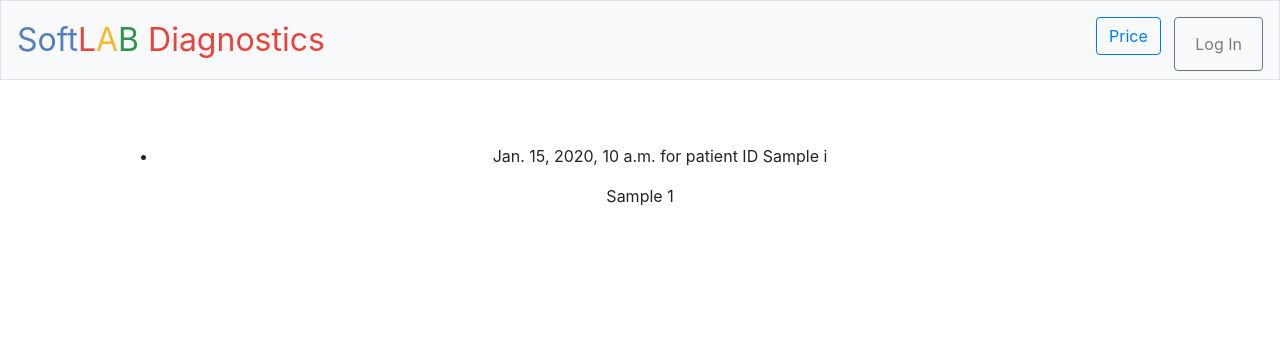
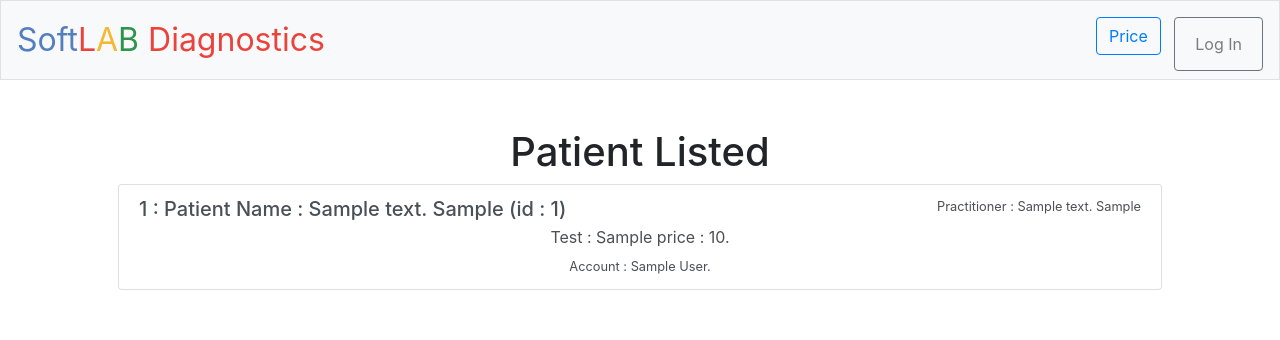
Before and after one commit to bijupat/softlab, a Django app: template labsys/templates/labsys/index.html in a window 1280 px wide. Shown: the top 340 px of the page. Run offline with Django 3.2, Linux system fonts and the light colour scheme; tables that the repository leaves empty hold one stand-in row (values such as "Sample post"); the template is opened without the code that fills it: values that come from a table or form of the project are taken from there, most other values are stand-ins (such as "Sample title", 1, 10 or a date in 2020); some libraries are stand-ins or nearby versions.

Commit message:
template changed use filter and defult object instead user defined dict

```diff
--- a/labsys/models.py
+++ b/labsys/models.py
@@ -169,7 +169,10 @@ class Practitioner(models.Model):
     period = models.ForeignKey(Period, on_delete=models.PROTECT, related_name='practitioner_period',blank=True, null=True)
     #communication = communication()
     def __str__(self):
-        return 'Practitioner id {} name : {}'.format(self.id, self.practitioner_name.get().text)
+        if self.practitioner_name:
+            return 'Practitioner : {} {}'.format(self.practitioner_name.get().text, self.practitioner_name.get().family)
+        else :
+            return f'Practitioner id {self.id}'
 
 # // A contact party (e.g. guardian, partner, friend) for the patient##
 class Contact(models.Model):
@@ -211,7 +214,11 @@ class Patient(models.Model):
         ordering = ["id"]
 
     def __str__(self):
-        return 'Patient Name : {} {} having id : {}'.format(self.patient_name.get().text, self.patient_name.get().family, self.id )
+        if self.patient_name:
+            return 'Patient Name : {} {} (id : {})'.format(self.patient_name.get().text, self.patient_name.get().family, self.id )
+        else :
+            return f'Patient id : {self.id}'
+
 
 
 class Telecom(models.Model):
@@ -354,7 +361,7 @@ class ObservationDefinition (models.Model):
         ordering = ["test"]
 
     def __str__(self):
-            return 'Test : {} by {} method with price : {}'.format(self.test, self.method, self.price)
+            return 'Test : {}  price : {}'.format(self.test, self.price)
 
 # Referance range for testlist(observationdefination)
 class QualifiedInterval (models.Model):
--- a/labsys/templates/labsys/index.html
+++ b/labsys/templates/labsys/index.html
@@ -2,16 +2,42 @@
 {% load static %}
 {% block title %}test{% endblock %}
 {% block body %}
+    <h1>Patient Listed</h1>
 
+    {% comment "template for dict created manually in view function" %}
     <P>
-       {% for c in context %}
-       <ul>
-        <li>{{c.i.date}} for patient ID {{c.i.name}}</li>
-
+        {% for c in context %}
+        <ul>
+           <li>
+               {{c.id}} : {{c.date}} : {{c.patient}} : {{c.practitioner}} :{{c.account}} :
+               {% for test in c.test%} {{test}},
+               {% empty %}
+               No Test Listed
+               {% endfor %}
+            </li>
         </ul>
-       {% empty %}
+        {% empty %}
             No Patient Listed!
         {% endfor %}
     </P>
-    {{context.1.name}}
+    {% endcomment %}
+
+    <div class="list-group">
+        {% for e in encounter %}
+            <a href="#" class="list-group-item list-group-item-action" aria-current="true">
+                <div class="d-flex w-100 justify-content-between">
+                    <h5 class="mb-1">{{e.id}} : {{e.patient}}</h5>
+                    <small>{{e.practitioner}}</small>
+                </div>
+                <p class="mb-1">{{e.test.all|join:", "|default:"No Test Listed"}}.</p>
+                <small>{{e.account}}.</small>
+            </a>
+            {% empty %}
+            No Patient Listed!
+            {% endfor %}
+    </div>
+
+
+
+    </p>
 {% endblock %}
```
Also changed, not shown: labsys/views.py (+14 -7 lines).
